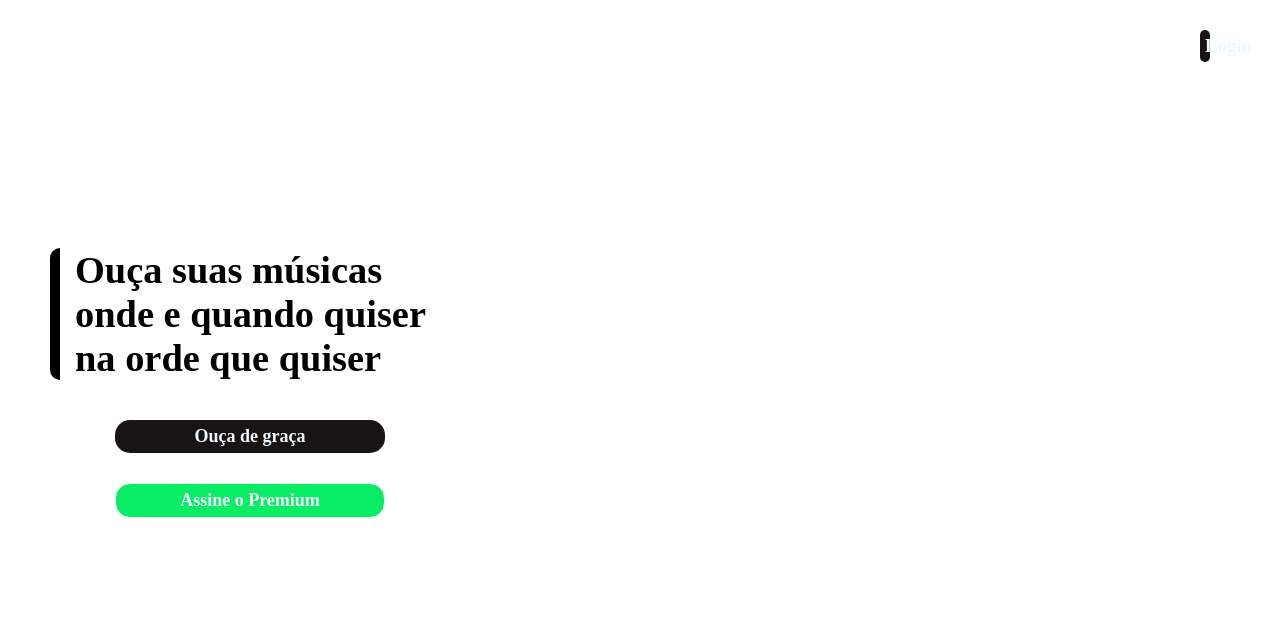
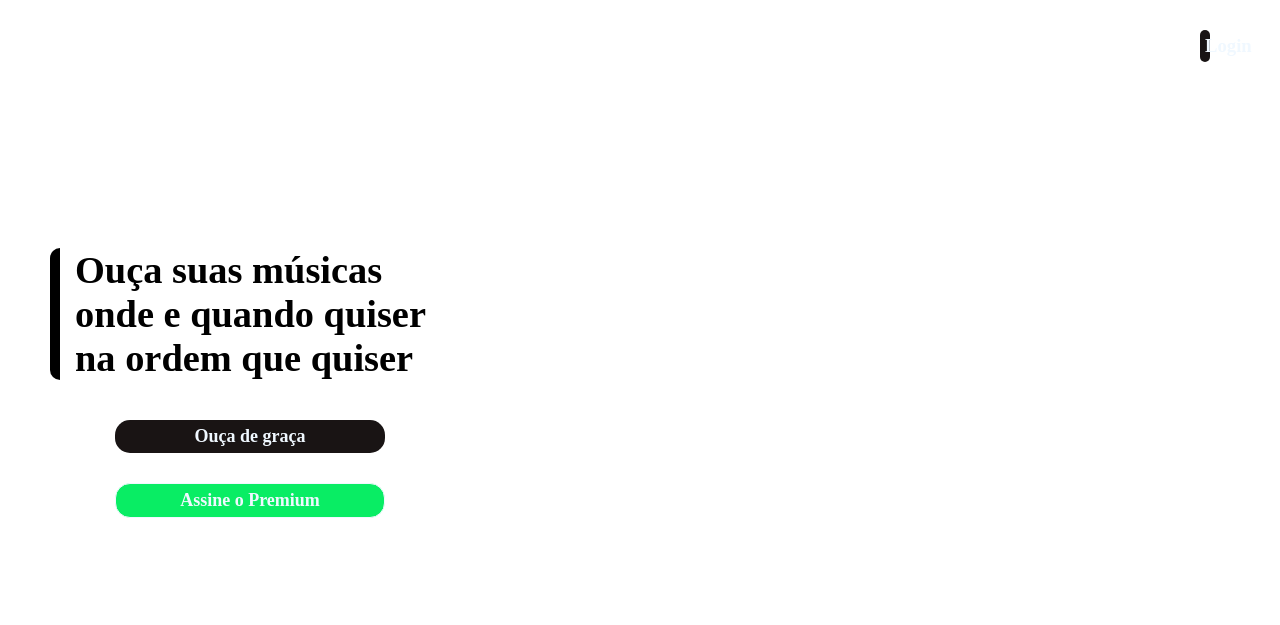
Before and after one commit to AugustoMachd/Landing-Page, a plain HTML site: page Index.html in a window 1280 px wide. Drawn offline with Linux system fonts and the light colour scheme.

Commit message:
Update Index.html

```diff
--- a/Index.html
+++ b/Index.html
@@ -15,7 +15,7 @@
     </head>
 <div class="container">
    <main class="main">
-    <h1>Ouça suas músicas onde e quando quiser na orde que quiser</h1>
+    <h1>Ouça suas músicas onde e quando quiser na ordem que quiser</h1>
  <a href="https://www.spotify.com/br-pt/download/windows/">
     <h2 class="free" id="free">Ouça de graça</h2>
 </a>
```
